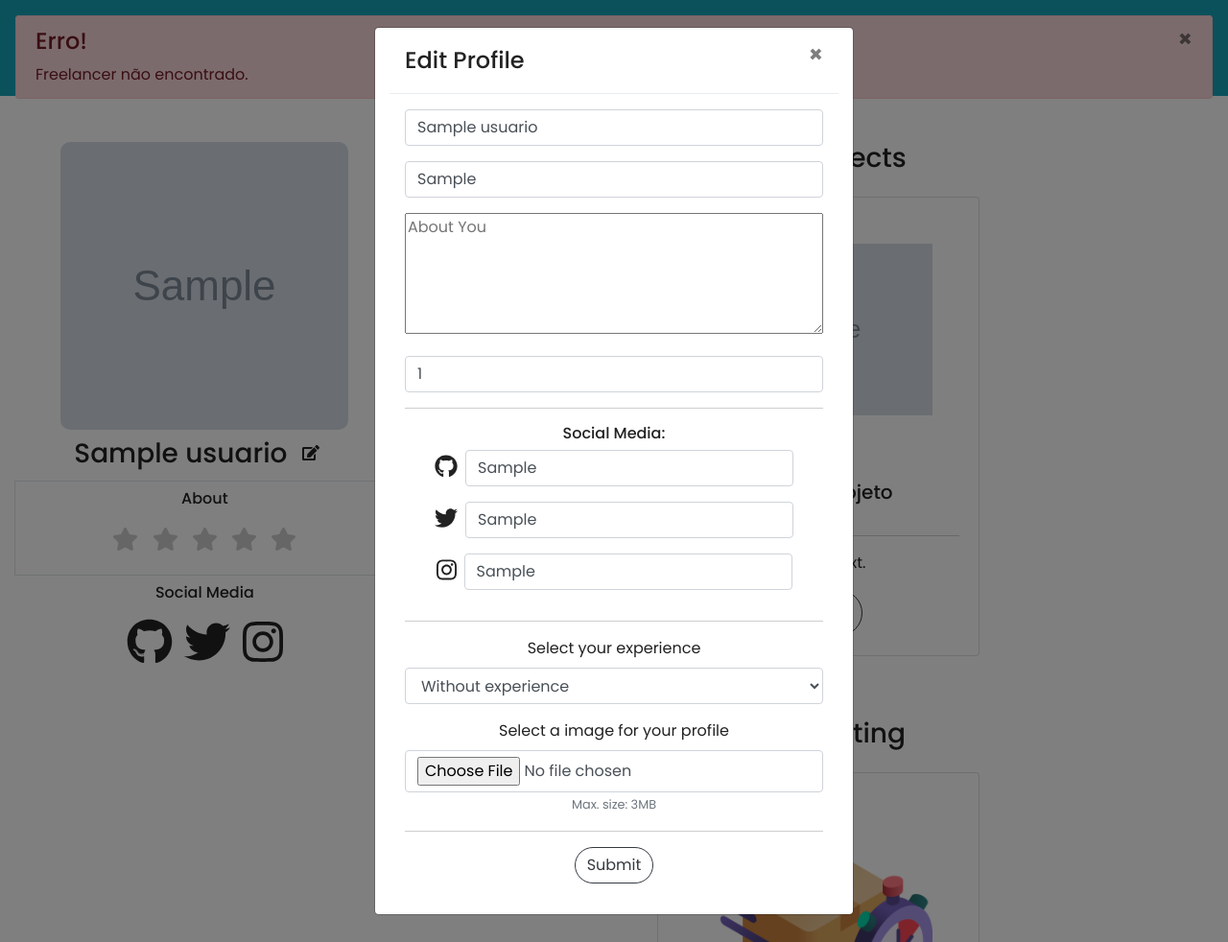
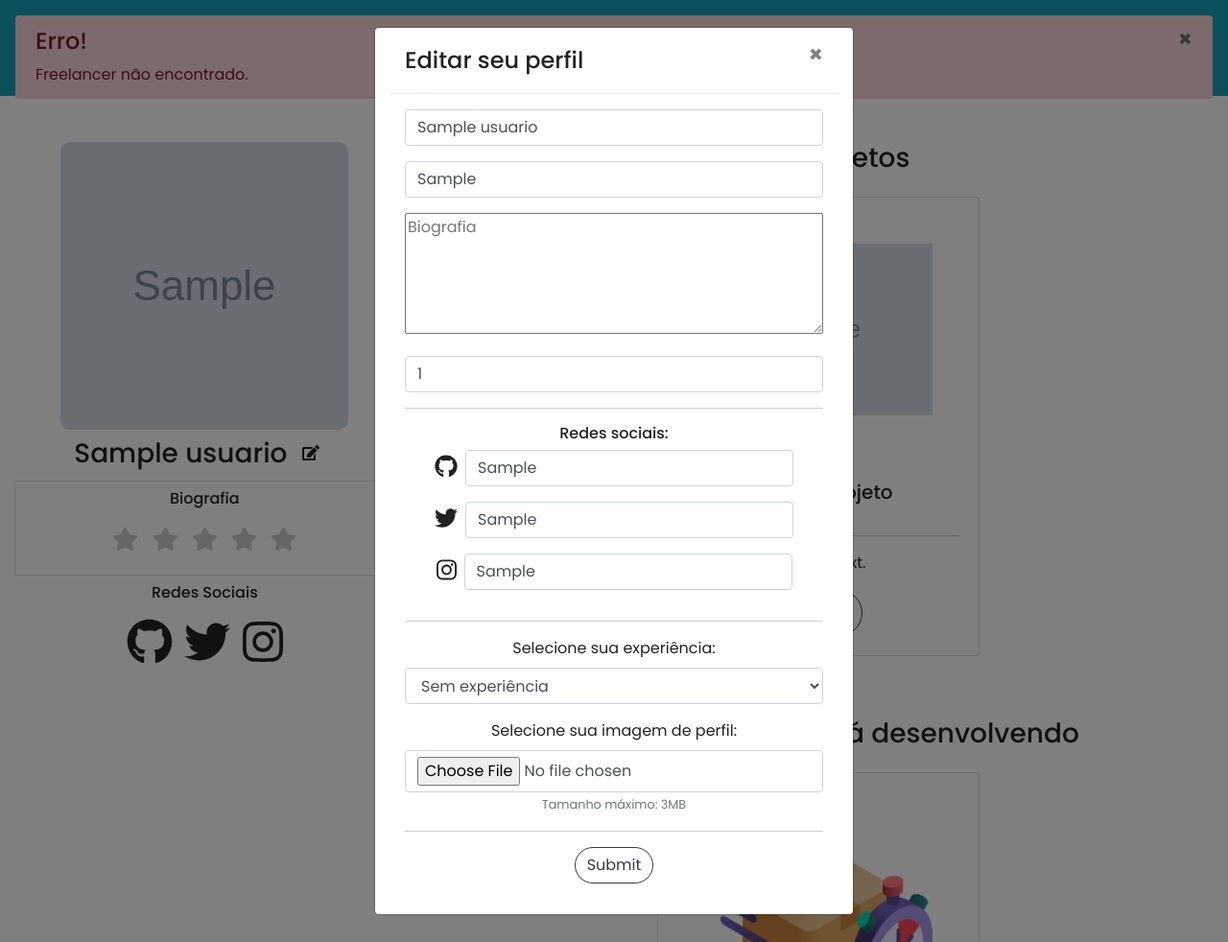
Before and after one commit to caioantoniodev/findjobs, a PHP site: page /profile.php in a window 1280 px wide, after a click that opens the changed part. Shown: the whole page at 96% size. Run offline with PHP 8.4, Linux system fonts and the light colour scheme; the visitor is signed in with stand-in values (Sample User, id 1); tables that the repository leaves empty hold one stand-in row (values such as "Sample post"); grey boxes marked "Sample" are stand-in pictures; data that the repository does not hold is empty; some libraries are stand-ins or nearby versions.

Commit message:
update languagem

```diff
--- a/classes.php
+++ b/classes.php
@@ -13,7 +13,7 @@ if (!isset($_SESSION['logado'])) {
 <head>
   <meta charset="UTF-8">
   <meta name="viewport" content="width=device-width, initial-scale=1.0">
-  <title>Classes</title>
+  <title>Aulas</title>
   <link rel="stylesheet" href="https://maxcdn.bootstrapcdn.com/bootstrap/4.0.0/css/bootstrap.min.css">
   <link href="css/projects.css" rel="stylesheet">
   <link href="css/topo.css" rel="stylesheet">
--- a/contact.php
+++ b/contact.php
@@ -13,7 +13,7 @@ if (!isset($_SESSION['logado'])) {
 <head>
   <meta charset="UTF-8">
   <meta name="viewport" content="width=device-width, initial-scale=1.0">
-  <title>Contact</title>
+  <title>Contato</title>
   <link rel="stylesheet" href="https://maxcdn.bootstrapcdn.com/bootstrap/4.0.0/css/bootstrap.min.css">
   <link href="css/style.css" rel="stylesheet">
   <link href="css/topo.css" rel="stylesheet">
--- a/create.php
+++ b/create.php
@@ -17,7 +17,7 @@ $cpfCliente = $_SESSION['cpf'];
 <head>
   <meta charset="UTF-8">
   <meta name="viewport" content="width=device-width, initial-scale=1.0">
-  <title>Criar projetos</title>
+  <title>Criar projeto</title>
   <link rel="stylesheet" href="https://maxcdn.bootstrapcdn.com/bootstrap/4.0.0/css/bootstrap.min.css">
   <link href="css/create.css" rel="stylesheet">
   <link href="css/topo.css" rel="stylesheet">
--- a/login.php
+++ b/login.php
@@ -8,7 +8,7 @@ session_start();
 <head>
   <meta charset="UTF-8">
   <meta name="viewport" content="width=device-width, initial-scale=1.0">
-  <title>Login</title>
+  <title>Entrar</title>
   <link rel="stylesheet" href="https://maxcdn.bootstrapcdn.com/bootstrap/4.0.0/css/bootstrap.min.css">
   <link href="css/login.css" rel="stylesheet">
   <link href="css/topo.css" rel="stylesheet">
--- a/profile.php
+++ b/profile.php
@@ -29,7 +29,7 @@ $dadosRS = mysqli_fetch_assoc($resultado);
 <head>
   <meta charset="UTF-8">
   <meta name="viewport" content="width=device-width, initial-scale=1.0">
-  <title>Profile</title>
+  <title>Perfil</title>
   <link rel="stylesheet" href="https://maxcdn.bootstrapcdn.com/bootstrap/4.0.0/css/bootstrap.min.css">
   <link href="css/profile.css" rel="stylesheet">
   <link href="css/topo.css" rel="stylesheet">
@@ -53,13 +53,13 @@ $dadosRS = mysqli_fetch_assoc($resultado);
               <a class="nav-link text-white" href="index.php">Home</a>
             </li>
             <li class="nav-item">
-              <a class="nav-link text-white" href="classes.php">Classes</a>
+              <a class="nav-link text-white" href="classes.php">Aulas</a>
             </li>
             <li class="nav-item">
-              <a class="nav-link text-white" href="projects.php">Projects</a>
+              <a class="nav-link text-white" href="projects.php">Projetos</a>
             </li>
             <li class="nav-item">
-              <a class="nav-link text-white" href="contact.php">Contact</a>
+              <a class="nav-link text-white" href="contact.php">Contato</a>
             </li>
             <li class="nav-item">
               <abbr title="Log Out"><a class="nav-link text-white" href="sair.php"><i class="fas fa-sign-out-alt"></i></a></abbr>
@@ -84,25 +84,25 @@ $dadosRS = mysqli_fetch_assoc($resultado);
           <div class="modal-dialog" role="document">
             <div class="modal-content col-12">
               <div class="modal-header">
-                <h4 class="modal-title" id="myModalLabel">Edit Profile</h4>
+                <h4 class="modal-title" id="myModalLabel">Editar seu perfil</h4>
                 <button type="button" class="close" data-dismiss="modal" aria-label="Close"><span aria-hidden="true">&times;</span></button>
               </div>
               <div class="modal-body">
                 <form action="profile_update.php" method="POST" enctype='multipart/form-data'>
                   <div class="form-group">
-                    <input class="form-control" type="text" name="nome" id="name" placeholder="Your Name" value="<?= $dados['nome'] ?>" onkeypress="return ApenasLetras(event,this);">
+                    <input class="form-control" type="text" name="nome" id="name" placeholder="Seu Nome" value="<?= $dados['nome'] ?>" onkeypress="return ApenasLetras(event,this);">
                   </div>
                   <div class="form-group">
-                    <input class="form-control" type="text" name="profissao" id="prof" placeholder="Profession" value="<?= $dados['profissao'] ?>" onkeypress="return ApenasLetras(event,this);">
+                    <input class="form-control" type="text" name="profissão" id="prof" placeholder="Profissão" value="<?= $dados['profissao'] ?>" onkeypress="return ApenasLetras(event,this);">
                   </div>
                   <div class="form-group">
-                    <textarea id="desc" rows="5" placeholder="About You" name="sobre" required="required" style="width: 100%;"><?= $dados['sobre'] ?></textarea>
+                    <textarea id="desc" rows="5" placeholder="Biografia" name="sobre" required="required" style="width: 100%;"><?= $dados['sobre'] ?></textarea>
                   </div>
                   <div class="form-group">
                     <input class="form-control" type="text" id="nbr" name="tel" placeholder="(00)00000-0000" value="<?= $dados['telefone'] ?>" required="required" maxlength="13" onkeypress="$(this).mask('(00) 00000-0009')">
                   </div>
                   <hr>
-                  <h6>Social Media:</h6>
+                  <h6>Redes sociais:</h6>
                   <div class="form-row justify-content-center">
                     <a class="social-media mr-2" href="#"><i class="fab fa-github"></i></a>
                     <div class="form-group">
@@ -136,7 +136,7 @@ $dadosRS = mysqli_fetch_assoc($resultado);
                   </div>
                   <hr>
                   <div class="form-group">
-                    <label for="exp">Select your experience</label>
+                    <label for="exp">Selecione sua experiência:</label>
 
                     <?php $experienciaUser = $dados['experiencia']; ?>
 
@@ -146,7 +146,7 @@ $dadosRS = mysqli_fetch_assoc($resultado);
                                                       if ($experienciaUser == "Sem experiência") {
                                                       ?> selected="selected" <?php
                                                                             }
-                                                                              ?>>Without experience
+                                                                              ?>>Sem experiência
                       </option>
 
 
@@ -154,29 +154,29 @@ $dadosRS = mysqli_fetch_assoc($resultado);
                                                 if ($experienciaUser == "Iniciante") {
                                                 ?> selected="selected" <?php
                                                                       }
-                                                                        ?>>Rookie
+                                                                        ?>>Iniciante
                       </option>
 
                       <option value="Intermediario" <?php
                                                     if ($experienciaUser == "Intermediario") {
                                                     ?> selected="selected" <?php
                                                                           }
-                                                                            ?>>Intermedian
+                                                                            ?>>Intermediário
                       </option>
 
                       <option value="Experiente" <?php
                                                   if ($experienciaUser == "Experiente") {
                                                   ?> selected="selected" <?php
                                                                         }
-                                                                          ?>>Experient
+                                                                          ?>>Experiente
                       </option>
 
                     </select>
                   </div>
                   <div class="form-group">
-                    <label for="image">Select a image for your profile</label>
+                    <label for="image">Selecione sua imagem de perfil:</label>
                     <input class="form-control" name="img" type="file" id="image">
-                    <small class="text-muted">Max. size: 3MB</small>
+                    <small class="text-muted">Tamanho máximo: 3MB</small>
                   </div>
                   <hr>
                   <div class="form-group">
@@ -188,7 +188,7 @@ $dadosRS = mysqli_fetch_assoc($resultado);
           </div>
         </div>
         <div class="border p-2">
-          <h6>About</h6>
+          <h6>Biografia</h6>
           <p><?= $dados['sobre'] ?></p>
           <div class="estrelas">
             <input type="radio" id="vazio" name="estrela" value="" checked>
@@ -210,7 +210,7 @@ $dadosRS = mysqli_fetch_assoc($resultado);
           </div>
         </div>
         <div class="col-12 social padding mt-2">
-          <h6>Social Media</h6>
+          <h6>Redes Sociais</h6>
 
           <?php if (!empty($dadosRS['github'])) { ?>
             <a href="<?= $dadosRS['github'] ?>" target="_blank">
@@ -239,7 +239,7 @@ $dadosRS = mysqli_fetch_assoc($resultado);
 
         if ($row['total'] >= 1) {
         ?>
-          <h3>Own Projects</h3>
+          <h3>Seus projetos</h3>
           <div class="container-fluid padding" align="center">
             <div class="row justify-content-center">
               <?php
@@ -283,7 +283,7 @@ $dadosRS = mysqli_fetch_assoc($resultado);
               <div class="modal-dialog" role="document">
                 <div class="modal-content col-12">
                   <div class="modal-header">
-                    <h4 class="modal-title" id="myModalLabel">Edit Project</h4>
+                    <h4 class="modal-title" id="myModalLabel">Editar projeto</h4>
                     <button type="button" class="close" data-dismiss="modal" aria-label="Close"><span aria-hidden="true">&times;</span></button>
                   </div>
 
@@ -293,36 +293,36 @@ $dadosRS = mysqli_fetch_assoc($resultado);
                         <input type="hidden" name="idProjeto" id="idProjeto">
 
                         <div class="form-group col-md-6">
-                          <input type="text" class="form-control" name= "titulo" value="" id="titulo" placeholder="Project Name">
+                          <input type="text" class="form-control" name= "titulo" value="" id="titulo" placeholder="Nome do projeto">
                         </div>
                         <div class="form-group col-md-6">
-                          <input type="text" class="form-control" name="lang" id="lang" placeholder="Language (c#, Java, etc.)">
+                          <input type="text" class="form-control" name="lang" id="lang" placeholder="Linguagem (c#, Java, etc.)">
                         </div>
                       </div>
                       <div class="form-group">
-                        <textarea name="desc" id="desc" rows="5" placeholder="Project Description" style="width: 100%;"></textarea>
+                        <textarea name="desc" id="desc" rows="5" placeholder="Descrição do projeto" style="width: 100%;"></textarea>
                       </div>
                       <div class="form-group">
-                        <input type="text" class="form-control" name="repo" id="repository" placeholder="Add your GitHub Repository">
+                        <input type="text" class="form-control" name="repo" id="repositório" placeholder="Adicione o repositório onde o código será hospedado">
                       </div>
                       <hr>
-                      <h6>Add a Participant</h6>
+                      <h6>Adicionar um freela</h6>
 
                       <div class="form-group">
-                        <small class="text-muted">Insert the participant's cpf</small>
+                        <small class="text-muted">Insira o cpf do freela</small>
                         <input class="form-control" type="text" name="cpfFreela" id="cpf" placeholder="000.000.000-00" maxlength=11>
                       </div>
 
                     <hr>
-                    <button type="submit" class="btn btn-outline-dark btn-md mb-3">Confirm</button>
+                    <button type="submit" class="btn btn-outline-dark btn-md mb-3">Atualizar</button>
                   </form>
                   <form action="project_delete.php" method="POST">
                     <input type="hidden" name="idProjetoDL" id="idProjetoDL">
-                    <button type="submit" class="btn btn-danger btn-md mb-3">Delete Project</button>
+                    <button type="submit" class="btn btn-danger btn-md mb-3">Fechar o projeto</button>
                   </form>
                   </div>
                   <label class="active">
-                      <input type="checkbox" autocomplete="off" required="required"> I have read and accept the <span class="text-info" style="text-decoration: underline; cursor: pointer;"><a data-toggle="modal" data-target="#myModal">Terms of Use</a></span>
+                    <input type="checkbox" autocomplete="off" required="required"> Eu li e aceito os <span class="text-info" style="text-decoration: underline; cursor: pointer;"><a data-toggle="modal" data-target="#myModal">Termos de uso</a></span>
                   </label>
                 </div>
               </div>
@@ -356,7 +356,7 @@ $dadosRS = mysqli_fetch_assoc($resultado);
 
           if ($row['total'] >= 1) {
           ?>
-            <h3 class="mt-5">Participating</h3>
+            <h3 class="mt-5">Projetos que você está desenvolvendo</h3>
             <div class="container-fluid padding" align="center">
               <div class="row justify-content-center">
 
@@ -378,7 +378,7 @@ $dadosRS = mysqli_fetch_assoc($resultado);
                       <h6 class="card-subtitle text-muted mb-3"><?= $meuFreela['linguagem'] ?></h6>
                       <hr>
                       <p class="card-text"><?= $meuFreela['descricao'] ?>.</p>
-                      <a href="<?= $meuFreela['repositorio'] ?>"><button type="button" class="btn btn-outline-dark btn-lg">See Repository</button></a>
+                      <a href="<?= $meuFreela['repositorio'] ?>"><button type="button" class="btn btn-outline-dark btn-lg">Veja o repositório</button></a>
                     </div>
                   </div>
 
--- a/projects.php
+++ b/projects.php
@@ -14,7 +14,7 @@ if (!isset($_SESSION['logado'])) {
 <head>
   <meta charset="UTF-8">
   <meta name="viewport" content="width=device-width, initial-scale=1.0">
-  <title>Projects</title>
+  <title>Projetos</title>
   <link rel="stylesheet" href="https://maxcdn.bootstrapcdn.com/bootstrap/4.0.0/css/bootstrap.min.css">
   <link href="css/projects.css" rel="stylesheet">
   <link href="css/topo.css" rel="stylesheet">
--- a/register.php
+++ b/register.php
@@ -8,7 +8,7 @@
 <head>
   <meta charset="UTF-8">
   <meta name="viewport" content="width=device-width, initial-scale=1.0">
-  <title>Register</title>
+  <title>Cadastrar</title>
   <link rel="stylesheet" href="https://maxcdn.bootstrapcdn.com/bootstrap/4.0.0/css/bootstrap.min.css">
   <link href="css/register.css" rel="stylesheet">
   <link href="css/topo.css" rel="stylesheet">
```
